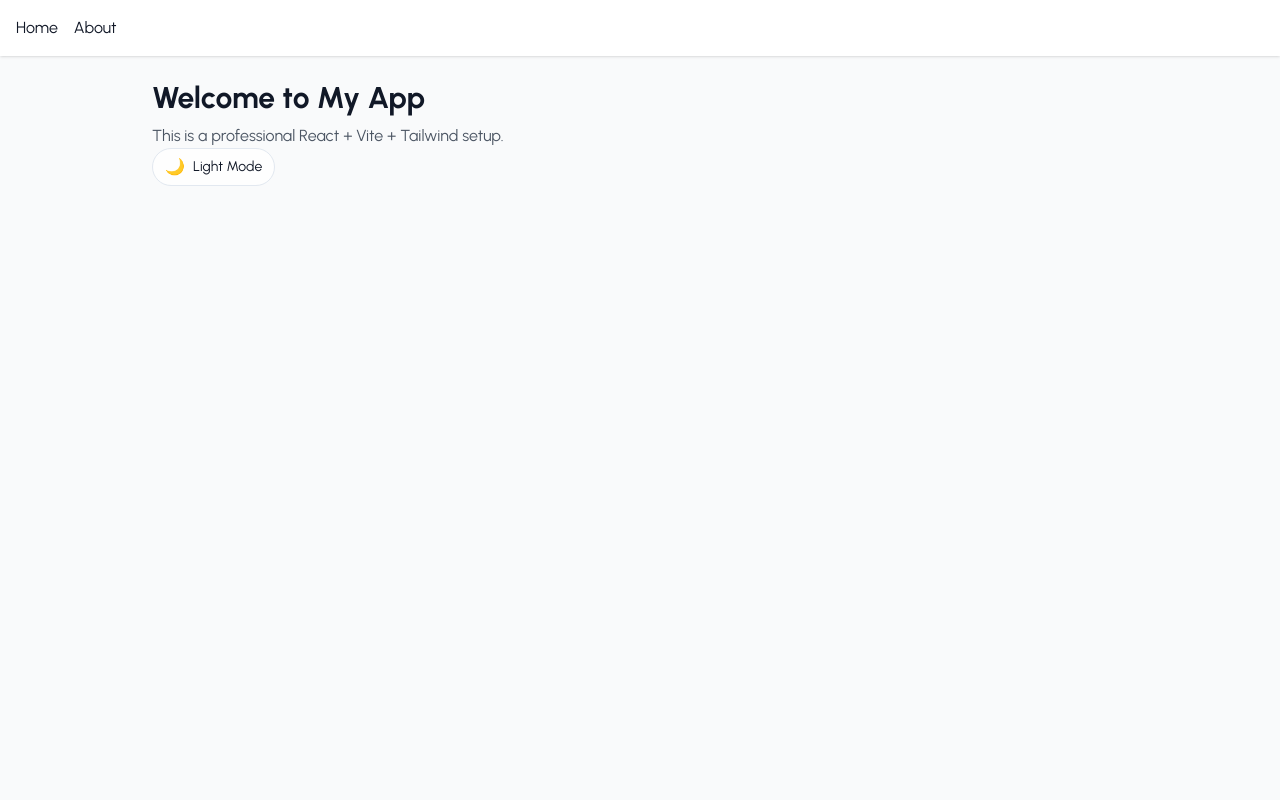
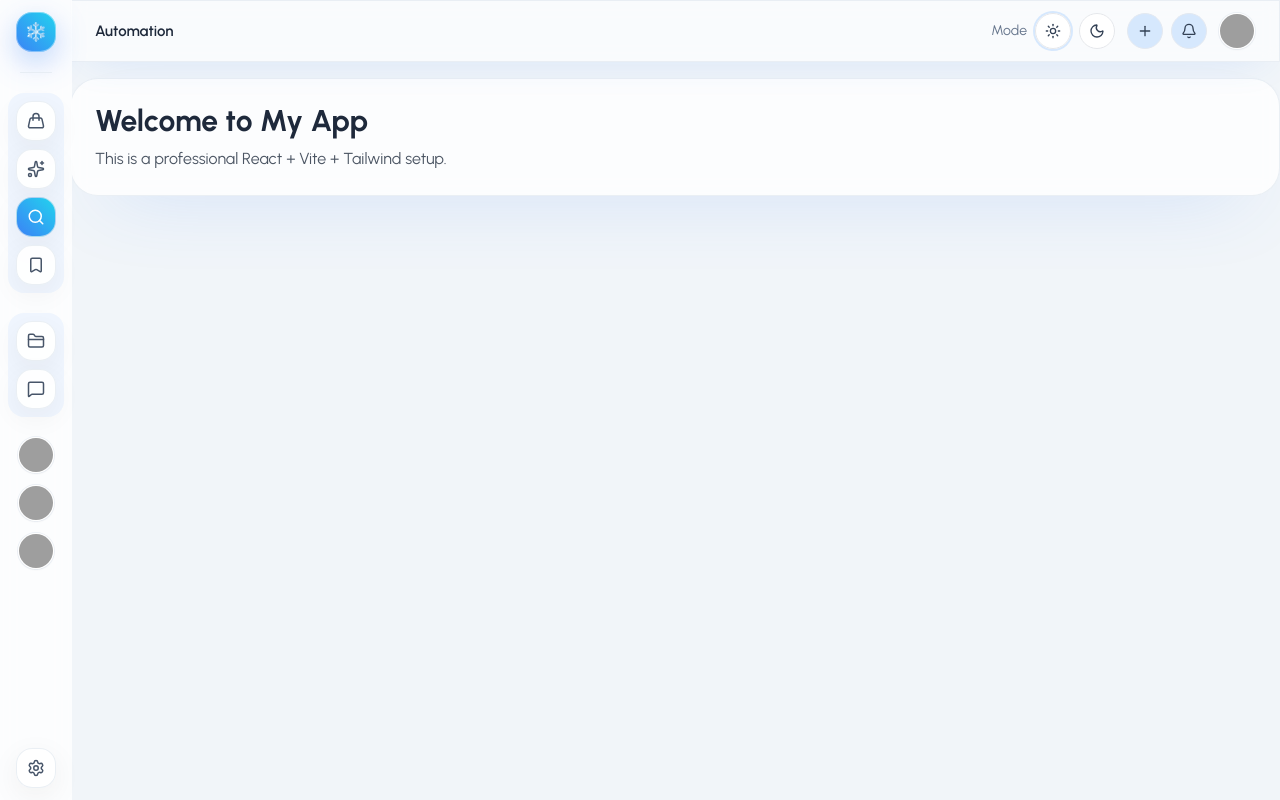
Before and after one commit to premdev8889/twin, a React (Vite) app: page / in a window 1280 px wide. Built offline with nearby package versions, Linux system fonts and the light colour scheme; grey boxes are pictures that could not be loaded.

Commit message:
sidebar and navbar

```diff
--- a/package.json
+++ b/package.json
@@ -10,6 +10,7 @@
     "preview": "vite preview"
   },
   "dependencies": {
+    "lucide-react": "^0.555.0",
     "react": "^19.2.0",
     "react-dom": "^19.2.0",
     "react-router-dom": "^7.10.1"
--- a/src/App.tsx
+++ b/src/App.tsx
@@ -1,17 +1,36 @@
-import { NavLink, Outlet } from "react-router-dom";
+import { Outlet } from "react-router-dom";
+import { useTheme } from "./hooks/useTheme";
+import Navbar from "./components/layout/Navbar";
+import Sidebar from "./components/layout/Sidebar";
 
 export default function App() {
+  const { theme, toggle } = useTheme();
+
   return (
-    <div className="min-h-screen bg-gray-50 text-gray-900">
-      <header className="bg-white shadow p-4">
-        <nav className="flex gap-4">
-          <NavLink to="/" className="hover:underline">Home</NavLink>
-          <NavLink to="/about" className="hover:underline">About</NavLink>
-        </nav>
-      </header>
-      <main className="max-w-5xl mx-auto p-6">
-        <Outlet />
-      </main>
+    <div className="min-h-screen bg-slate-100 dark:bg-slate-950">
+      {/* FIXED SIDEBAR WRAPPER */}
+      <div className="fixed left-0 top-0 bottom-0 z-40 w-[72px]">
+        <Sidebar />
+      </div>
+
+      {/* CONTENT AREA (gives space for fixed sidebar) */}
+      <div className="pl-[70px] pr-0">
+        {/* STICKY HEADER */}
+        <div className="sticky top-0 z-30">
+          <Navbar title="Automation" theme={theme} onToggleTheme={toggle} />
+        </div>
+
+        {/* MAIN CONTENT */}
+        <main
+          className="
+            mt-4 rounded-[28px] border border-slate-200/70 bg-white/80 p-6
+            shadow-[0_30px_80px_-40px_rgba(59,130,246,0.25)] backdrop-blur
+            dark:border-slate-700/60 dark:bg-slate-900/60
+          "
+        >
+          <Outlet />
+        </main>
+      </div>
     </div>
   );
 }
--- /dev/null
+++ b/src/components/layout/Navbar.tsx
@@ -0,0 +1,100 @@
+// import React from "react";
+// (optional) npm i lucide-react
+import { Sun, Moon, Plus, Bell } from "lucide-react";
+
+type Props = {
+  onToggleTheme?: () => void;
+  theme?: "light" | "dark";
+  title?: string;
+  avatarUrl?: string;
+};
+
+export default function Navbar({
+  onToggleTheme,
+  theme = "light",
+  title = "Automation",
+  avatarUrl = "https://i.pravatar.cc/64?img=12",
+}: Props) {
+  const hasIcons = Sun && Moon && Plus && Bell;
+
+  return (
+    <header className="w-full">
+      <div
+        className="
+          mx-auto  flex items-center justify-between gap-3
+           border border-slate-200/70 bg-white
+          px-4 sm:px-6 py-3
+          shadow-[0_10px_40px_-20px_rgba(59,130,246,0.25)]
+          backdrop-blur supports-[backdrop-filter]:bg-white/60
+          dark:border-slate-700/60 dark:bg-slate-900/60
+        "
+      >
+        {/* Left: brand */}
+        <div className="flex items-center gap-3">
+          {/* Logo pill with soft blue glow */}
+
+
+          <h1 className="text-[15px] font-semibold text-slate-800 dark:text-slate-100">{title}</h1>
+        </div>
+
+        {/* Right: controls */}
+        <div className="flex items-center gap-1 sm:gap-2">
+          <span className="hidden text-sm text-slate-500 dark:text-slate-400 sm:inline-block">
+            Mode
+          </span>
+
+          {/* Light */}
+          <button
+            onClick={onToggleTheme}
+            className={`
+              inline-flex size-9 items-center justify-center rounded-full
+              border bg-white/90 text-slate-700 transition
+              hover:bg-blue-200/60 dark:border-slate-700 dark:bg-slate-800/70 dark:text-slate-200
+              ${theme === "light" ? "ring-2 ring-blue-200/60 bg-blue-200/60" : ""}
+            `}
+            title="Light"
+          >
+            {hasIcons ? <Sun size={16} /> : "☀️"}
+          </button>
+
+          {/* Dark */}
+          <button
+            onClick={onToggleTheme}
+            className={`
+              inline-flex size-9 items-center justify-center rounded-full
+              border bg-white/90 text-slate-700 transition
+              hover:bg-white dark:border-slate-700 dark:bg-slate-600/70 dark:text-slate-200
+              ${theme === "dark" ? "ring-2 ring-blue-200/60 bg-white-200/60" : ""}
+            `}
+            title="Dark"
+          >
+            {hasIcons ? <Moon size={16} /> : "🌙"}
+          </button>
+
+          {/* Plus */}
+          <button
+            className="ml-1 inline-flex size-9 items-center justify-center rounded-full border border-slate-200 bg-blue-200/60 text-slate-700 hover:bg-white dark:border-slate-700 dark:bg-slate-800/70 dark:text-slate-200"
+            title="New"
+          >
+            {hasIcons ? <Plus size={16} /> : "+"}
+          </button>
+
+          {/* Bell */}
+          <button
+            className="inline-flex size-9 items-center justify-center rounded-full border border-slate-200 bg-blue-200/60 text-slate-700 hover:bg-white dark:border-slate-700 dark:bg-slate-800/70 dark:text-slate-200"
+            title="Notifications"
+          >
+            {hasIcons ? <Bell size={16} /> : "🔔"}
+          </button>
+
+          {/* Avatar */}
+          <img
+            src={avatarUrl}
+            alt="profile"
+            className="ml-1 size-9 rounded-full border border-white shadow-sm ring-1 ring-slate-200/60 dark:border-slate-800"
+          />
+        </div>
+      </div>
+    </header>
+  );
+}
--- /dev/null
+++ b/src/components/layout/Sidebar.tsx
@@ -0,0 +1,117 @@
+import React from "react";
+import {
+  Home, Search, Bookmark, FolderClosed, MessageSquare, Settings,
+   Wand2, Handbag,
+   Sparkles} from "lucide-react"; // optional; emojis fallback below
+
+type Item = {
+  id: string;
+  icon?: React.ReactNode;
+  emoji?: string;
+  active?: boolean;
+};
+
+const IconWrap: React.FC<{ active?: boolean; children: React.ReactNode }> = ({ active, children }) => (
+  <div
+    className={[
+      "grid place-items-center size-10 rounded-2xl border transition",
+      "border-slate-200/70 bg-white/90 shadow-[0_8px_30px_rgba(0,0,0,0.06)]",
+      "hover:bg-white",
+      active
+        ? "bg-gradient-to-tr from-blue-500 to-cyan-400 text-white shadow-[0_10px_30px_rgba(59,130,246,.35)]"
+        : "text-slate-600",
+      "dark:border-slate-700/60 dark:bg-slate-900/70 dark:text-slate-200"
+    ].join(" ")}
+  >
+    {children}
+  </div>
+);
+
+export default function Sidebar() {
+  const top: Item[] = [
+    { id: "logo", emoji: "❄️", active: false },
+  ];
+  const primary: Item[] = [
+    { id: "lock", icon: <Handbag  size={18} /> },
+    { id: "wand", icon: <Sparkles size={18} /> },
+    { id: "search", icon: <Search size={18} />, active: true }, // active pill
+    { id: "bookmark", icon: <Bookmark size={18} /> },
+  ];
+  const secondary: Item[] = [
+    { id: "folder", icon: <FolderClosed size={18} /> },
+    { id: "chat", icon: <MessageSquare size={18} /> },
+  ];
+
+  // avatars
+  const people = [
+    "https://i.pravatar.cc/64?img=12",
+    "https://i.pravatar.cc/64?img=34",
+    "https://i.pravatar.cc/64?img=56",
+  ];
+
+  return (
+    <aside
+      className="
+        flex h-full w-[72px] flex-col items-center justify-between
+         bg-white/80 p-3
+         backdrop-blur
+        dark:border-slate-700/60 dark:bg-slate-900/70
+      "
+    >
+      {/* Top cluster */}
+      <div className="flex flex-col items-center gap-3">
+        {/* Logo */}
+        {top.map((it) => (
+          <div
+            key={it.id}
+            className="grid size-10 place-items-center rounded-2xl bg-gradient-to-tr from-blue-500 to-cyan-400 text-white shadow-[0_10px_30px_rgba(59,130,246,.35)] ring-1 ring-inset ring-white/40"
+          >
+            <span className="text-lg">{it.emoji}</span>
+          </div>
+        ))}
+
+        {/* Divider */}
+        <div className="my-2 h-px w-8 bg-slate-200/70 dark:bg-slate-700/60" />
+
+        {/* Main icons */}
+        <nav className="flex flex-col items-center gap-2 rounded-2xl bg-blue-100/40 p-2 dark:bg-slate-800/40">
+          {primary.map((it) => (
+            <button key={it.id} className="outline-none">
+              <IconWrap active={it.active}>{it.icon ?? <Home size={18} />}</IconWrap>
+            </button>
+          ))}
+        </nav>
+
+        {/* Spacer card-like group */}
+        <div className="mt-2 w-full rounded-2xl bg-blue-100/40 p-2 dark:bg-slate-800/40">
+          <div className="flex flex-col items-center gap-2">
+            {secondary.map((it) => (
+              <button key={it.id} className="outline-none">
+                <IconWrap>{it.icon}</IconWrap>
+              </button>
+            ))}
+          </div>
+        </div>
+
+        {/* Avatars */}
+        <div className="mt-2 flex flex-col items-center gap-3">
+          {people.map((src, i) => (
+            <img
+              key={i}
+              src={src}
+              alt="user"
+              className="size-9 rounded-full border border-white shadow-sm ring-1 ring-slate-200/60 dark:border-slate-800"
+            />
+          ))}
+        </div>
+      </div>
+
+      {/* Bottom settings */}
+      <button className="outline-none">
+        <IconWrap>
+          <Settings size={18} />
+        </IconWrap>
+      </button>
+    </aside>
+  );
+}
--- a/src/components/ThemeToggle.tsx
+++ b/src/components/layout/ThemeToggle.tsx
@@ -1,4 +1,4 @@
-import { useTheme } from "../hooks/useTheme";
+import { useTheme } from "../../hooks/useTheme";
 
 export default function ThemeToggle() {
   const { theme, toggle } = useTheme();
--- a/src/pages/Home.tsx
+++ b/src/pages/Home.tsx
@@ -1,11 +1,13 @@
-import ThemeToggle from "../components/ThemeToggle";
+
+// import ThemeToggle from "../components/layout/ThemeToggle";
 
 export default function Home() {
+
   return (
     <div>
       <h1 className="text-3xl font-bold">Welcome to My App</h1>
       <p className="text-gray-600 mt-2">This is a professional React + Vite + Tailwind setup.</p>
-      <ThemeToggle />
+
     </div>
   );
 }
--- a/tailwind.config.js
+++ b/tailwind.config.js
@@ -1,5 +1,6 @@
 /** @type {import('tailwindcss').Config} */
 export default {
+  darkMode: "class",
   content: [
     "./index.html",
     "./src/**/*.{js,ts,jsx,tsx}",
```
Also changed, not shown: src/components/shared/Avatar.tsx (added), 1 other file (tests, documents, lock files or other folders).
